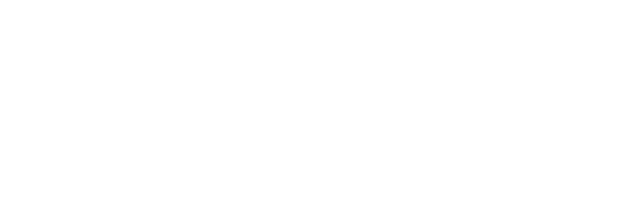
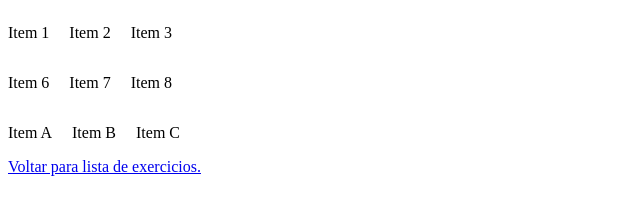
Before and after one commit to mickeiasdev/mobile-first-ui-com-react, a plain HTML site: page DR1_TP1/11.html in a window 1280 px wide. Shown: the whole page, without its empty margins (0-640 px from the left). Drawn offline with Linux system fonts and the light colour scheme.

Commit message:
Add HTML files for exercises 10 and 11 with nested flexbox layouts

```diff
--- a/DR1_TP1/11.html
+++ b/DR1_TP1/11.html
@@ -0,0 +1,45 @@
+<!DOCTYPE html>
+<html lang="en">
+<head>
+    <meta charset="UTF-8">
+    <meta name="viewport" content="width=device-width, initial-scale=1.0">
+    <title>Exercicio 11</title>
+    <style>
+        main {
+            display: flex;
+            flex-direction: column;
+        }
+        section {
+            display: flex;
+            gap: 20px;
+            list-style: none;
+        }
+    </style>
+</head>
+<!--
+    Exercício 11: Crie um layout com três containers flexíveis aninhados. O container externo deve distribuir
+    três containers internos verticalmente, e cada container interno deve distribuir quatro itens horizontalmente.
+-->
+<body>
+    <main>
+        <section>
+            <p>Item 1</p>
+            <p>Item 2</p>
+            <p>Item 3</p>
+        </section>
+        <section>
+            <p>Item 6</p>
+            <p>Item 7</p>
+            <p>Item 8</p>
+        </section>
+        <section>
+            <p>Item A</p>
+            <p>Item B</p>
+            <p>Item C</p>
+        </section>
+    </main>
+    <footer>
+        <a href="index.html">Voltar para lista de exercicios.</a>
+    </footer>
+</body>
+</html>
```
Also changed, not shown: DR1_TP1/10.html (+43 -0 lines), DR1_TP1/9.html (+1 -1 lines).
